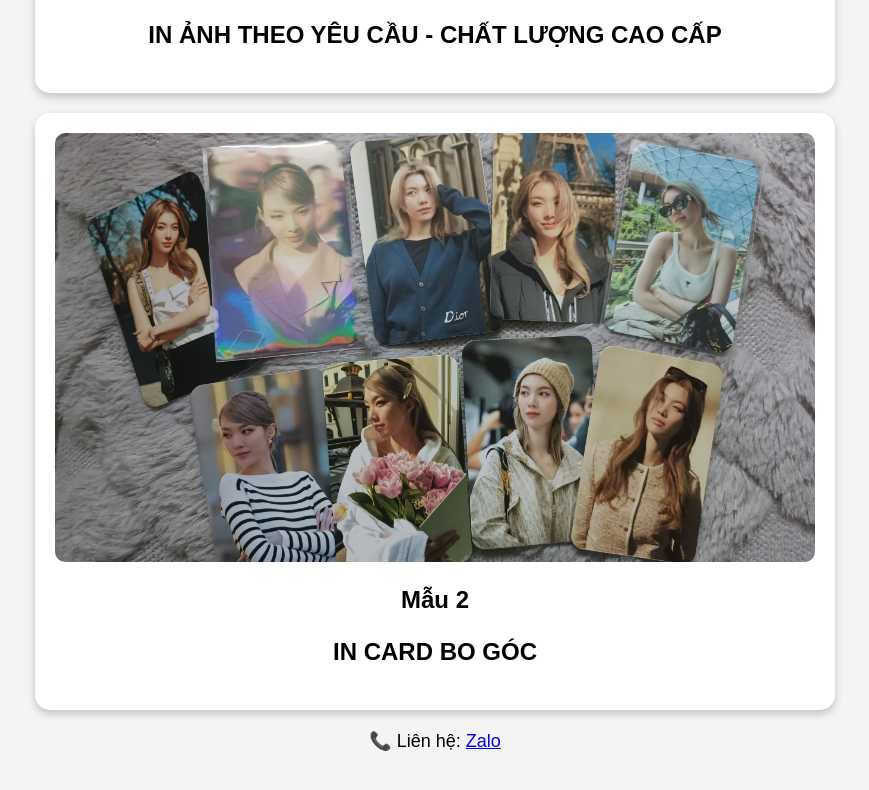
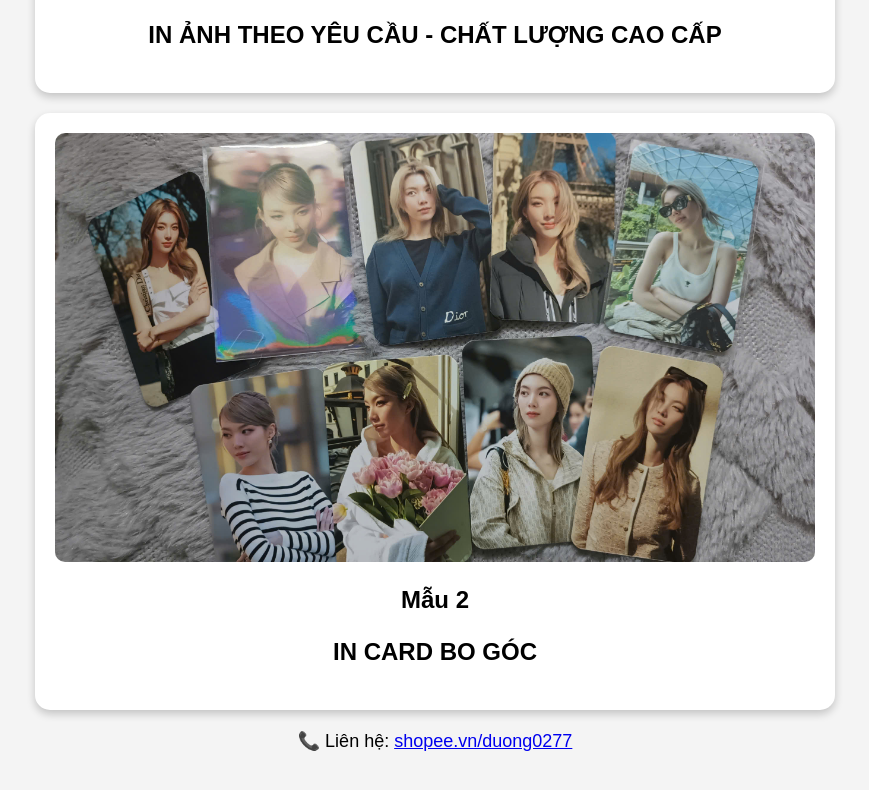
Before and after one commit to AlwaysLingOrm/IN-NH, a plain HTML site: page index.html in a window 1280 px wide. Shown: the part 642-1432 px from the top of the page, without its empty margins (205-1074 px from the left). Drawn offline with Linux system fonts and the light colour scheme.

Commit message:
Update index.html

```diff
--- a/index.html
+++ b/index.html
@@ -56,7 +56,7 @@
         </div>
 
         <div class="contact">
-            <p>📞 Liên hệ: <a href="https://zalo.me">Zalo</a></p>
+            <p>📞 Liên hệ: <a href="https://zalo.me">shopee.vn/duong0277</a></p>
         </div>
     </div>
 </body>
```
